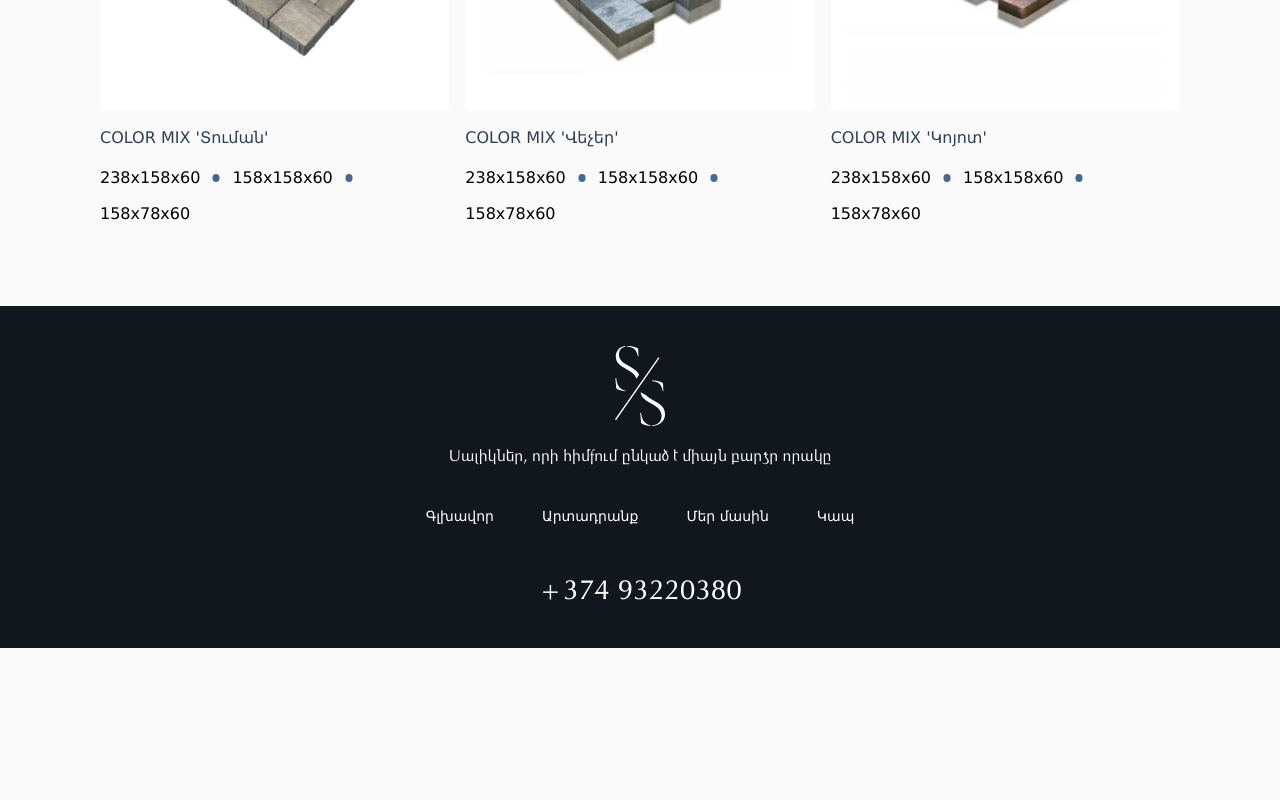
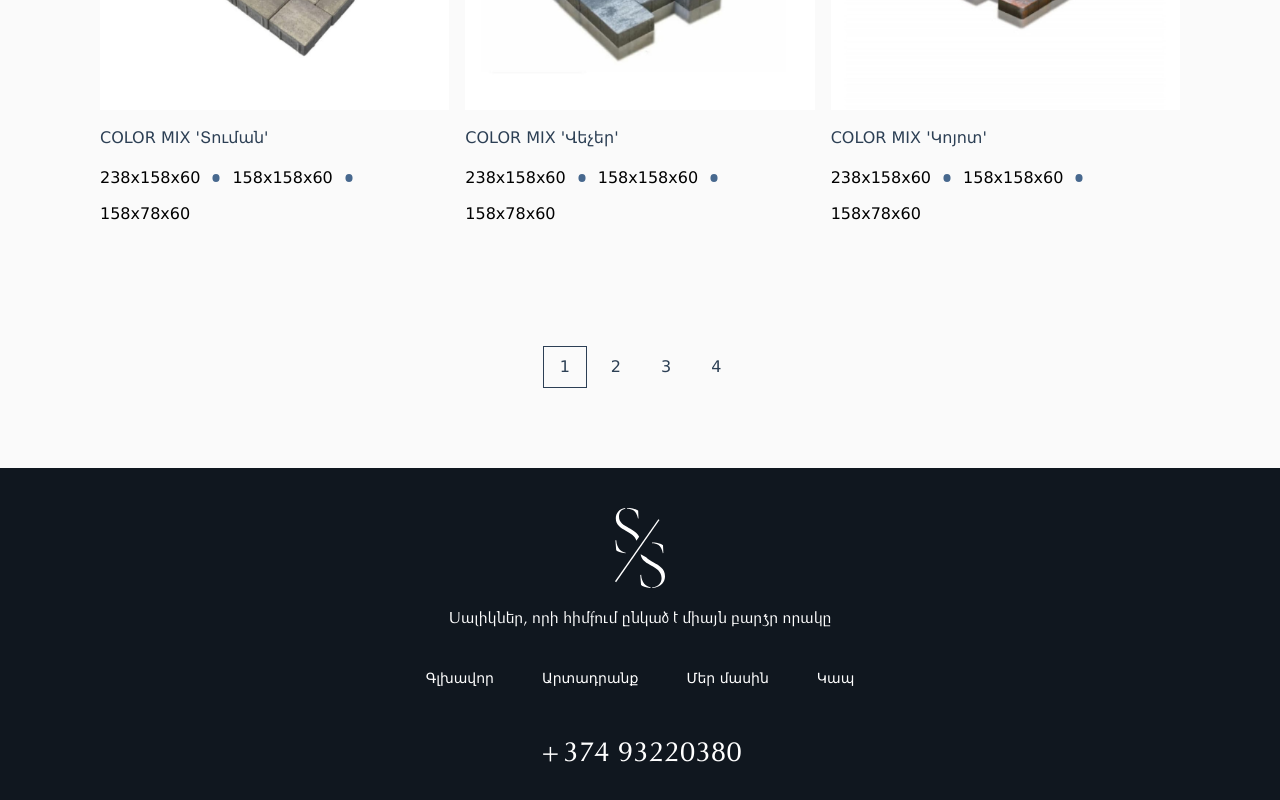
Before and after one commit to ArtyomArtenyan/SymphonyStones, a React (Vite) app: page /products in a window 1280 px wide. Shown: the part 1360-2160 px from the top of the page. Before the commit the page ends 2008 px from the top, so only its background shows below. Built offline with nearby package versions, Linux system fonts and the light colour scheme.

Commit message:
Finished  pagination: Start a function to filter elements

```diff
--- /dev/null
+++ b/src/components/pages/Products/ProductsPagination.jsx
@@ -0,0 +1,28 @@
+import React from 'react';
+
+const ProductsPagination = ({ totalPages, currentPage, pageClick }) => {
+	const pageNumberArr = [];
+	for (let i = 1; i <= totalPages; i++) {
+		pageNumberArr.push(i);
+	}
+
+	return (
+		<div>
+			<div className='flex mt-20 items-center justify-center gap-2 max-w-xl-1024:mt-10'>
+				{pageNumberArr.map(el => (
+					<button
+						onClick={() => pageClick(el)}
+						key={el}
+						className={`border text-primaryDarkBlue ${
+							el === currentPage ? 'border-primaryDarkBlue' : 'border-none'
+						} px-4 py-2`}
+					>
+						{el}
+					</button>
+				))}
+			</div>
+		</div>
+	);
+};
+
+export default ProductsPagination;
--- a/src/components/pages/Products/ProductsSection.jsx
+++ b/src/components/pages/Products/ProductsSection.jsx
@@ -1,7 +1,6 @@
 import React, { useState } from 'react';
 import { products } from '../../../dataBase/data';
-import Dot from '../../common/Dot/Dot';
-import ProductsList from './ProductsList';
+import { Dot, ProductsList, ProductsPagination } from '../../../index';
 
 const ProductsSection = () => {
 	const [currentPage, setCurrentPage] = useState(1);
@@ -12,6 +11,14 @@ const ProductsSection = () => {
 	console.log(currentItems);
 
 	const totalPages = Math.ceil(products.length / itemsInPage);
+
+	const changePages = pageNum => {
+		setCurrentPage(pageNum);
+		window.scrollTo({
+			top: 0,
+			behavior: 'smooth',
+		});
+	};
 	return (
 		<div className='flex flex-col gap-10'>
 			<div className='flex justify-center items-center gap-3 '>
@@ -22,6 +29,12 @@ const ProductsSection = () => {
 				<Dot />
 			</div>
 			<ProductsList items={currentItems} />
+
+			<ProductsPagination
+				totalPages={totalPages}
+				currentPage={currentPage}
+				pageClick={changePages}
+			/>
 		</div>
 	);
 };
```
Also changed, not shown: src/index.js (+4 -3 lines).
